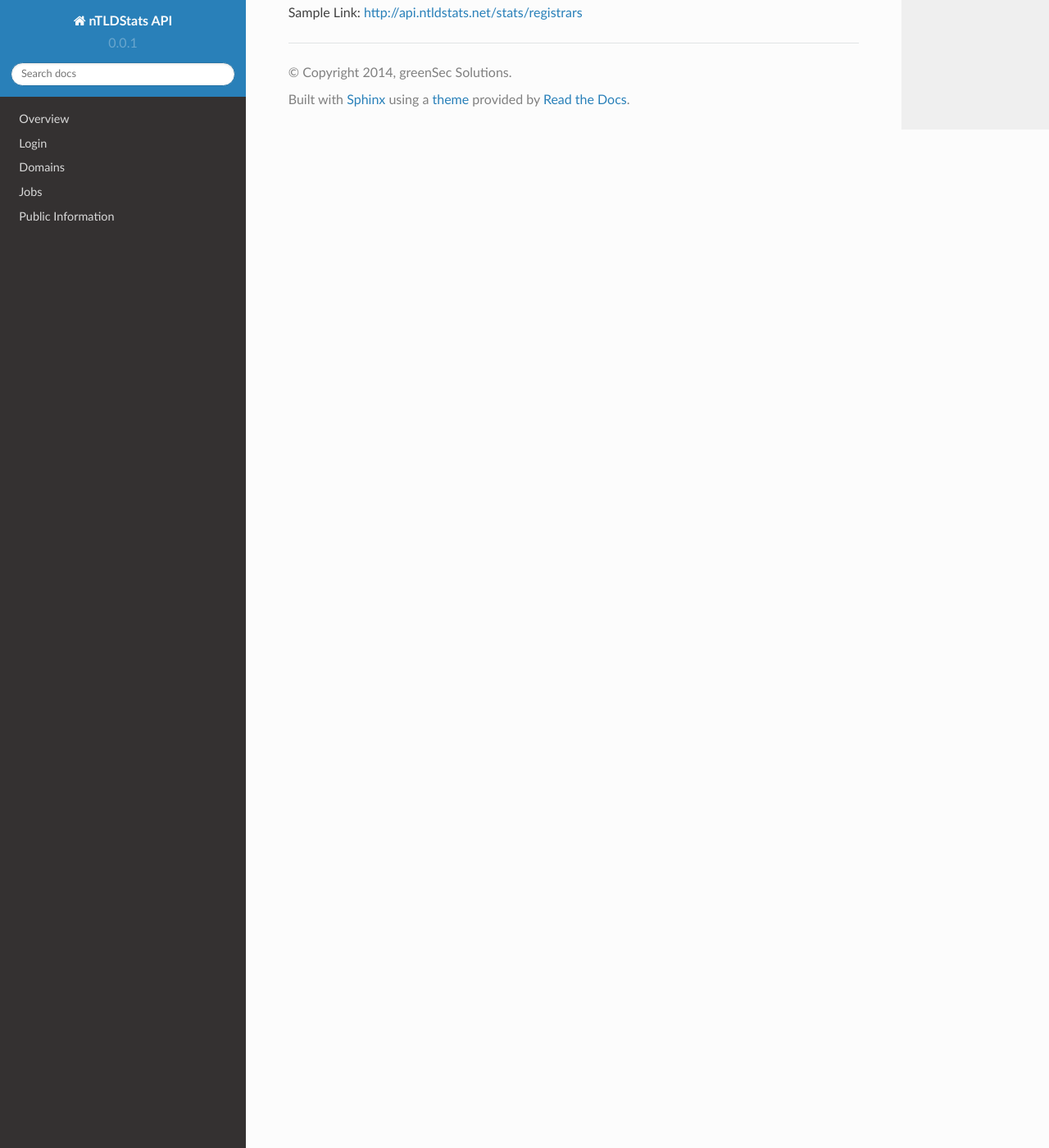
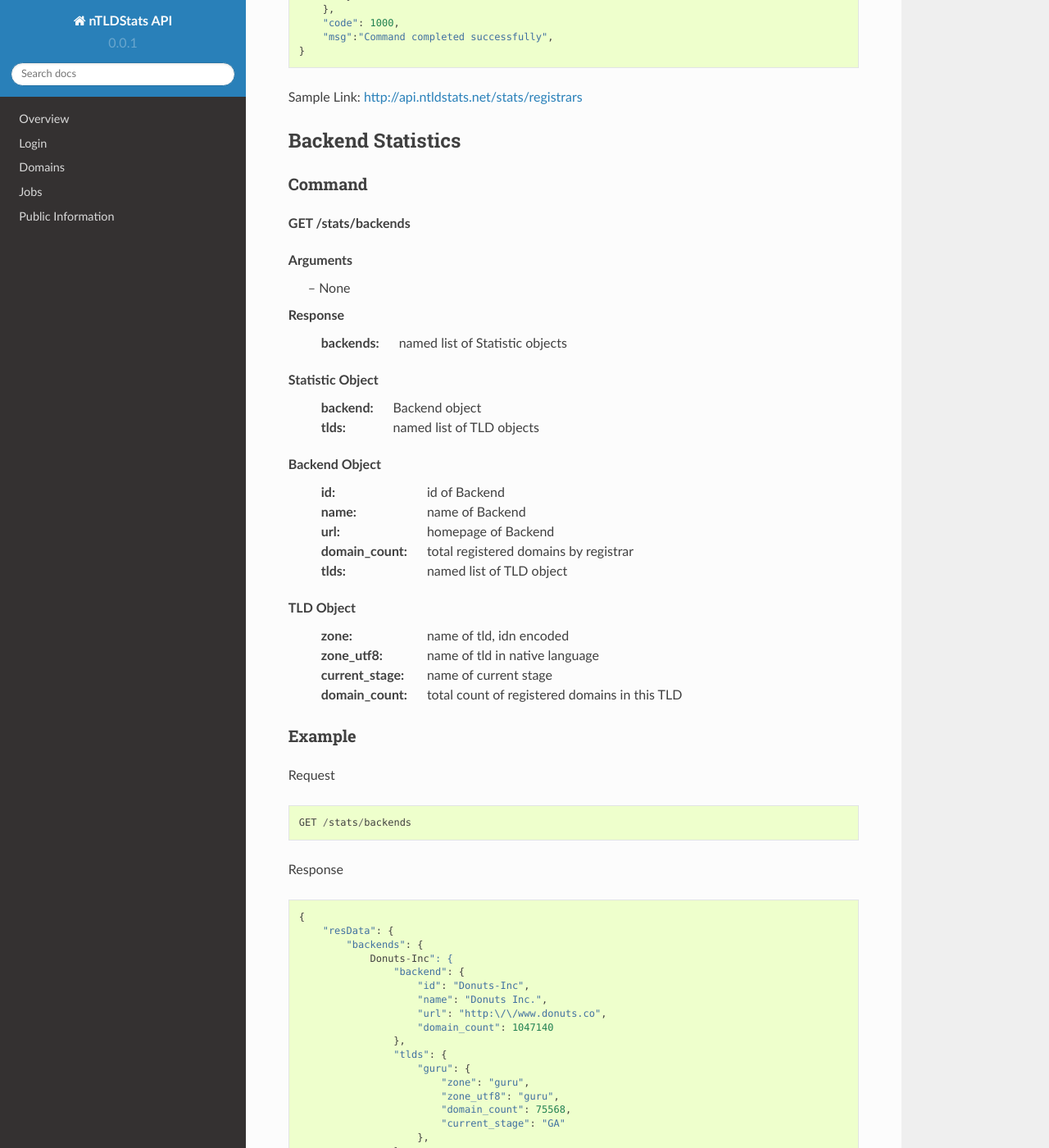
Before and after one commit to ntldstats/ntldstats_api, a Sphinx documentation site: the page built from docs/source/stats.rst, in a window 1280 px wide and 1400 px high, scrolled down 3473 px. Shown: the whole window at 82% size. Built offline with Sphinx 7.4.7 and the Read the Docs theme 2.0.0, drawn with Linux system fonts in a browser that asks for light colours; some of the changed text lies outside the part shown.

Commit message:
Update stats.rst

```diff
--- a/docs/source/stats.rst
+++ b/docs/source/stats.rst
@@ -100,11 +100,15 @@ Arguments
     -- None
 
 Response
-    :registrars: named list of Registrar objects
+    :registrars: named list of Statistic objects
+
+Statistic Object
+    :registrar: Registrar object
+    :tlds: named list of TLD objects
 
 Registrar Object
     :id: id of Registrar
-    :iana_id: registrar IANA_ id
+    :iana_id: registrar IANA id
     :name: name of Registrar
     :url: homepage of Registrar
     :registrar_group: Registrar Group object
@@ -166,5 +170,75 @@ Response
 
 Sample Link: http://api.ntldstats.net/stats/registrars
 
+Backend Statistics
+******************
+
+Command
+=======
+
+**GET /stats/backends**
+
+Arguments
+    -- None
+
+Response
+    :backends: named list of Statistic objects
+
+Statistic Object
+    :backend: Backend object
+    :tlds: named list of TLD objects
+
+Backend Object
+    :id: id of Backend
+    :name: name of Backend
+    :url: homepage of Backend
+    :domain_count: total registered domains by registrar
+    :tlds: named list of TLD object
+
+TLD Object
+    :zone: name of tld, idn encoded
+    :zone_utf8: name of tld in native language
+    :current_stage: name of current stage
+    :domain_count: total count of registered domains in this TLD
+
+Example
+=======
+
+Request
+
+::
+
+    GET /stats/backends
+
+Response
+
+::
+
+    {
+        "resData": {
+            "backends": {
+                Donuts-Inc": {
+                    "backend": {
+                        "id": "Donuts-Inc",
+                        "name": "Donuts Inc.",
+                        "url": "http:\/\/www.donuts.co",
+                        "domain_count": 1047140
+                    },
+                    "tlds": {
+                        "guru": {
+                            "zone": "guru",
+                            "zone_utf8": "guru",
+                            "domain_count": 75568,
+                            "current_stage": "GA"
+                        },
+                    }
+                }
+            }
+        },
+        "code": 1000,
+        "msg":"Command completed successfully",
+    }
+
+Sample Link: http://api.ntldstats.net/stats/registrars
+
 .. _nTLDStats: http://ntldstats.com
-.. _IANA: https://www.iana.org/assignments/registrar-ids/registrar-ids.xhtml
```
